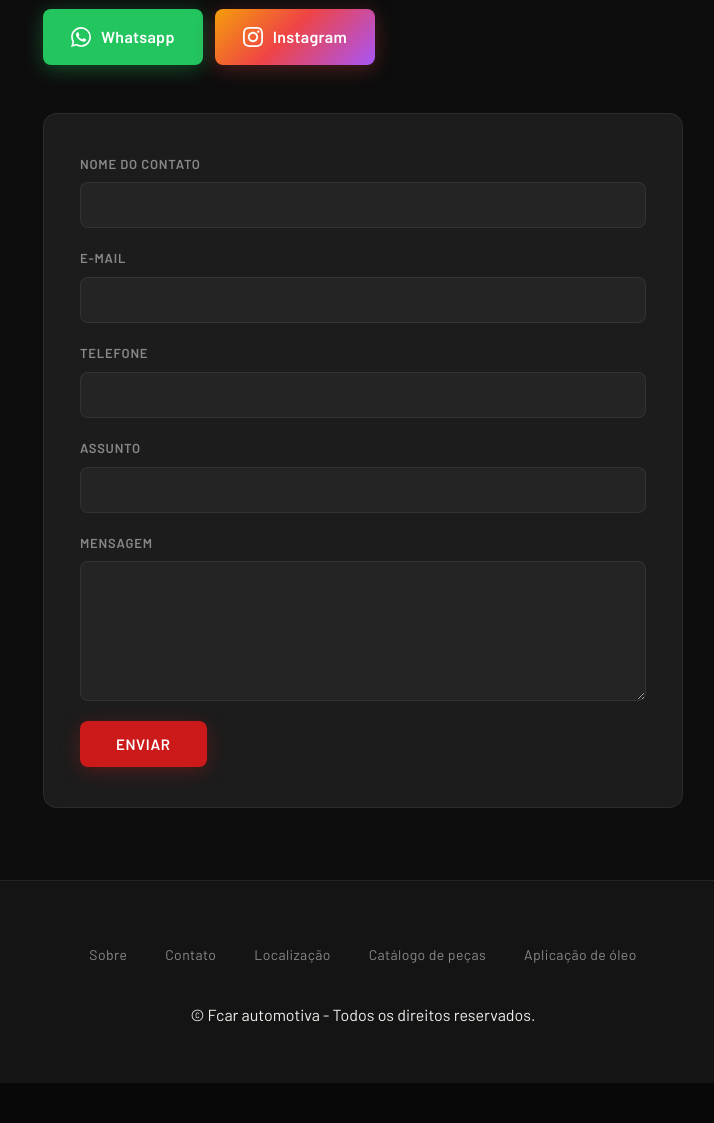
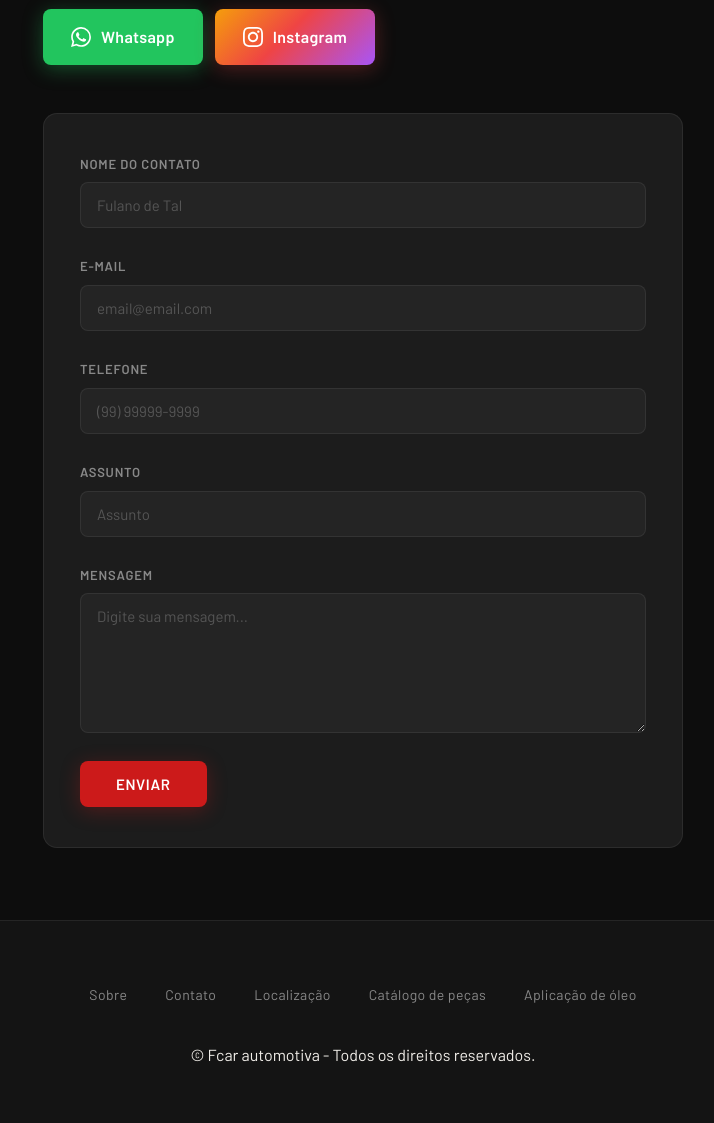
Before and after one commit to LukBomfim/Fcar, a Flask app: page /contato in a window 1280 px wide. Shown: the part 340-1463 px from the top of the page, without its empty margins (277-991 px from the left). Before the commit the page ends 1362 px from the top, so only its background shows below. Run offline with Flask 3, Linux system fonts and the light colour scheme; some web fonts are replaced.

Commit message:
adiciona funcionalidade ao formulário de contato e ajusta métodos de requisição

```diff
--- a/backend/routes.py
+++ b/backend/routes.py
@@ -6,7 +6,7 @@ routes = Blueprint('routes', __name__)
 def index():
     return render_template('index.html')
 
-@routes.route('/contato')
+@routes.route('/contato', methods=['GET','POST'])
 def contato():
     return render_template('contato.html')
 
--- a/frontend/static/css/contato.css
+++ b/frontend/static/css/contato.css
@@ -102,7 +102,7 @@
     letter-spacing: 0.06em;
 }
 
-/* remove os <br> do efeito visual (já temos gap no form) */
+/* remove os <br> do efeito visual (já tem gap no form) */
 .area-form-email br {
     display: none;
 }
@@ -128,8 +128,7 @@
 
 .area-form-email input:focus,
 .area-form-email textarea:focus {
-    border-color: var(--red);
-    box-shadow: 0 0 0 3px var(--red-glow);
+    border-color: var(--text);
 }
 
 .area-form-email textarea {
--- /dev/null
+++ b/frontend/static/js/contato.js
@@ -0,0 +1,6 @@
+async function enviarMensagem() {
+    const form = document.getElementById('form-contato')
+    const dados = new FormData(form)
+
+
+}
--- a/frontend/templates/contato.html
+++ b/frontend/templates/contato.html
@@ -32,28 +32,38 @@
             </div>
 
             <div class="area-form-email">
-                <form method="post">
+                <form method="POST" id="form-contato">
                     <label>Nome do contato
-                        <input type="text" name="name">
+                        <input type="text" name="nome"
+                        id="form-nome" placeholder="Fulano de Tal">
+                        <span id="nome-erro" class="erro"></span>
                     </label>
                     <br>
                     <label>E-mail
-                        <input type="email" name="email">
+                        <input type="email" name="email"
+                        id="form-email" placeholder="email@email.com">
+                        <span id="email-erro" class="erro"></span>
                     </label>
                     <br>
                     <label>Telefone
-                        <input type="tel" name="telefone">
+                        <input type="tel" name="telefone"
+                        id="form-telefone" placeholder="(99) 99999-9999">
+                        <span id="telefone-erro" class="erro"></span>
                     </label>
                     <br>
                     <label>Assunto
-                        <input type="text" name="assunto">
+                        <input type="text" name="assunto"
+                        id="form-assunto" placeholder="Assunto">
+                        <span id="text-erro" class="erro"></span>
                     </label>
                     <br>
                     <label>Mensagem
-                        <textarea name="mensagem"></textarea>
+                        <textarea name="mensagem"
+                        id="form-mensagem" placeholder="Digite sua mensagem..."></textarea>
+                        <span id="mensagem-erro" class="erro"></span>
                     </label>
                     <br>
-                    <button>
+                    <button type="button" onclick="enviarMensagem()">
                         Enviar
                     </button>
                 </form>
@@ -61,4 +71,5 @@
         </div>
     </section>
 
+    <script src="{{ url_for('static', filename='js/contato.js') }}"></script>
 {% endblock %}
--- a/main.py
+++ b/main.py
@@ -13,4 +13,4 @@ app.register_blueprint(pecas_bp)
 app.register_blueprint(oleo_bp)
 
 if __name__ == '__main__':
-    app.run()
+    app.run(debug=True)
```
